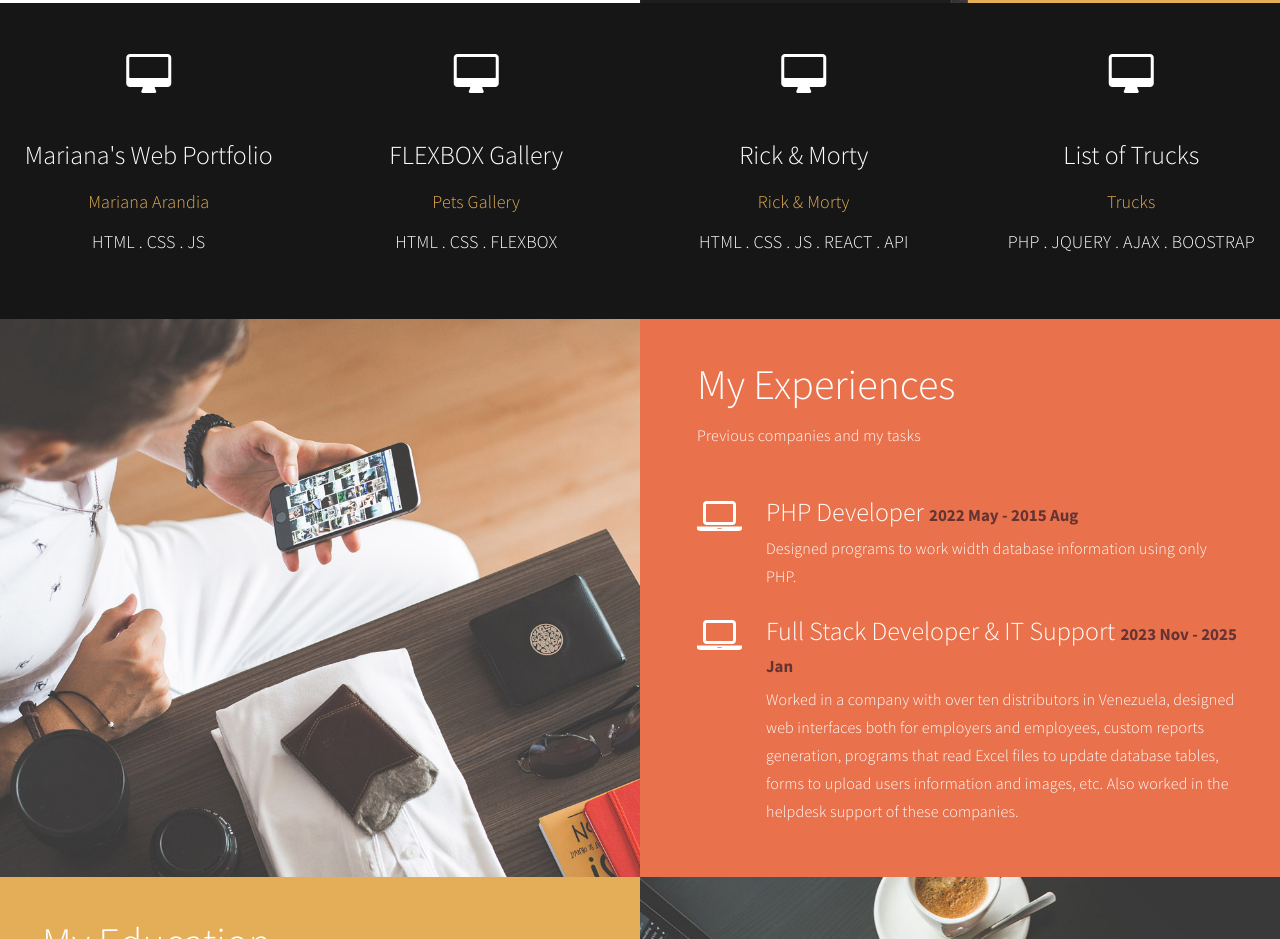
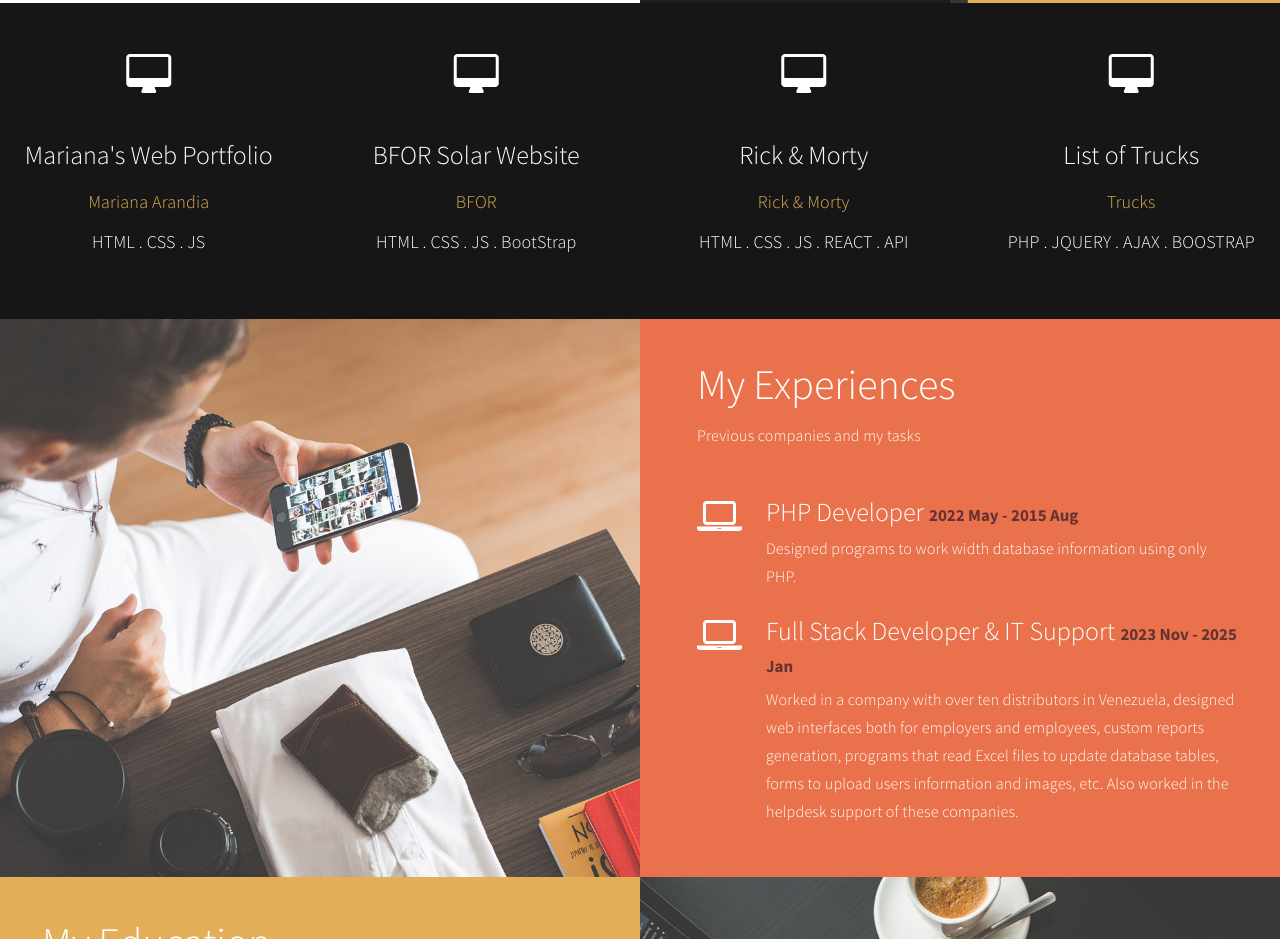
Before and after one commit to jesusferrerpaz/ferrer, a plain HTML site: page index.html in a window 1280 px wide. Shown: the part 1197-2136 px from the top of the page. Drawn offline with Linux system fonts and the light colour scheme.

Commit message:
index.html

```diff
--- a/index.html
+++ b/index.html
@@ -170,11 +170,11 @@
                <div class="bg-dark col-md-3 col-sm-6">
                     <div class="wow fadeInUp color-white service-thumb" data-wow-delay="1.2s">
                          <i class="fa fa-desktop"></i>
-                              <h3>FLEXBOX Gallery</h3>
+                              <h3>BFOR Solar Website</h3>
                               <p class="color-white">
-                                   <a target="_blank" href="https://creative-rugelach-04f741.netlify.app/">Pets Gallery</a>
+                                   <a target="_blank" href="https://www.bforsolar.com/">BFOR</a>
                               </p>
-                              <p class="color-white">HTML . CSS . FLEXBOX</p>
+                              <p class="color-white">HTML . CSS . JS . BootStrap</p>
                     </div>
                </div>
 
```
